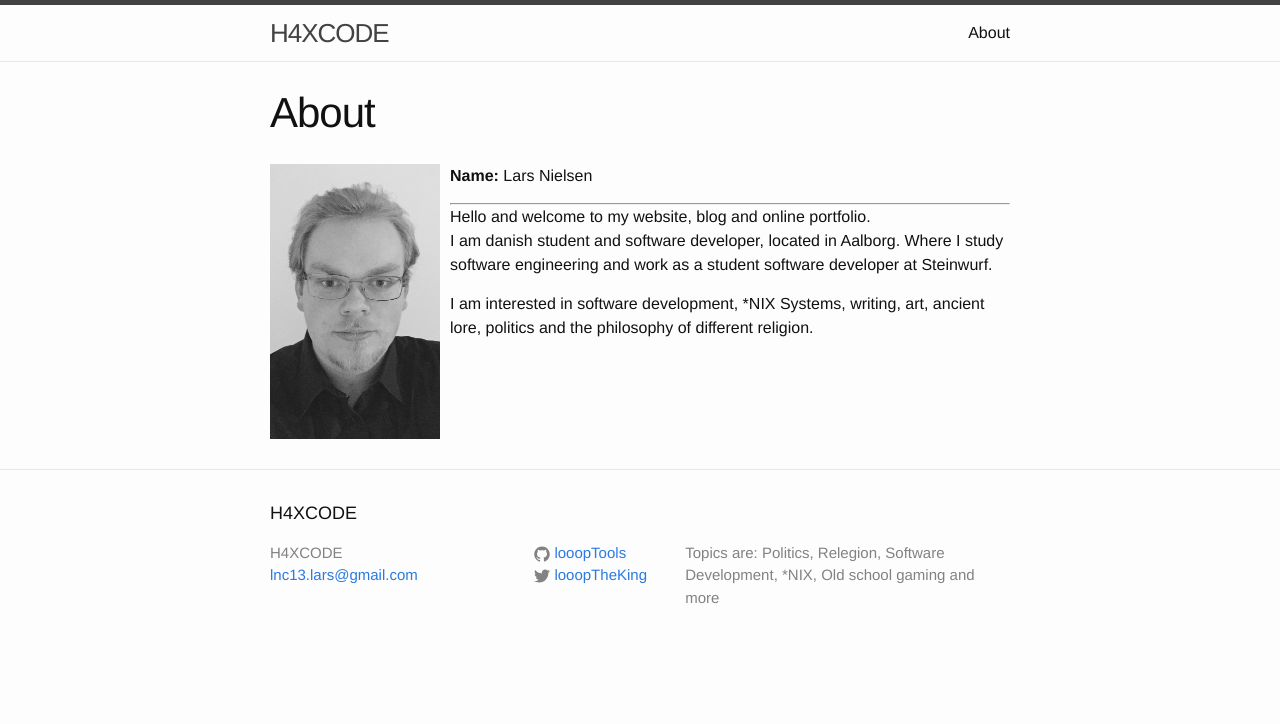
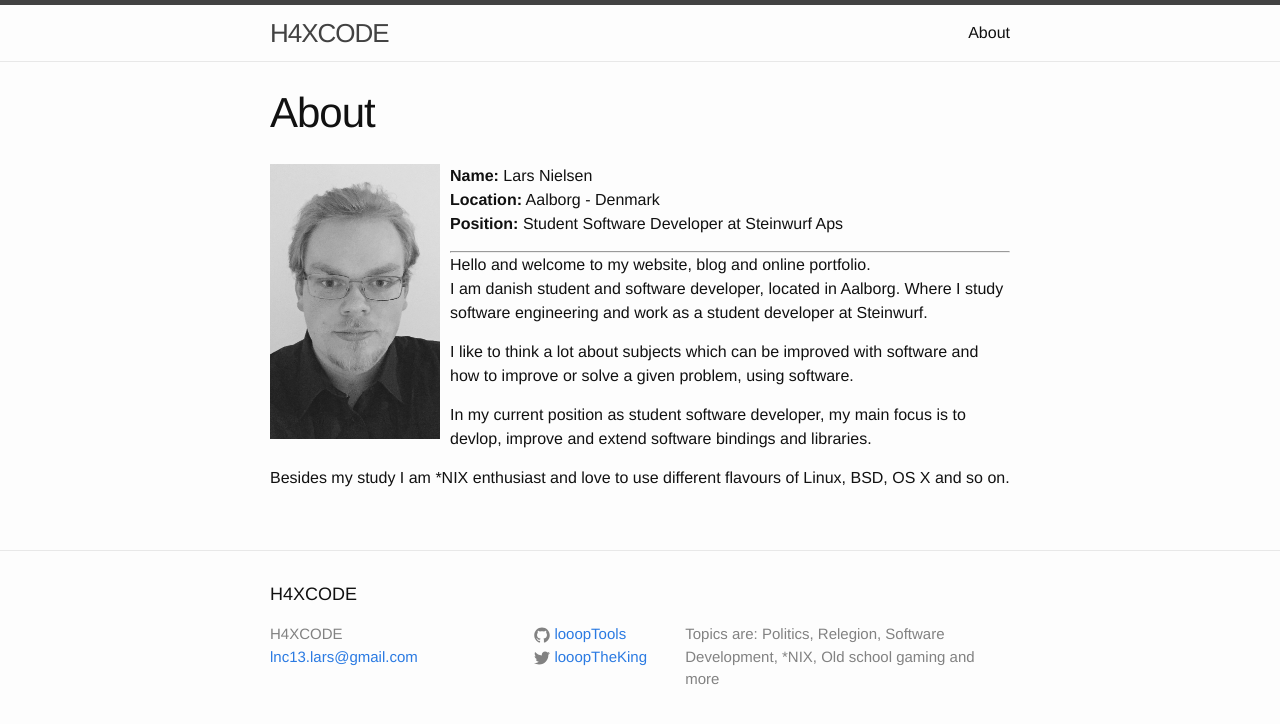
Before and after one commit to looopTools/looopTools.github.io, a Jekyll site: the page built from about.md, in a window 1280 px wide. Shown: the top 724 px of the page. Built offline with Jekyll 4.4.1, drawn with Linux system fonts in a browser that asks for light colours.

```diff
--- a/about.md
+++ b/about.md
@@ -6,8 +6,14 @@ permalink: /about/
 
 ![Lars Profile](/assets/lars.jpg){: .profile_img}
 __Name:__ Lars Nielsen <br />
+__Location:__ Aalborg - Denmark <br />
+__Position:__ Student Software Developer at Steinwurf Aps
 <hr />
 Hello and welcome to my website, blog and online portfolio. <br />
-I am danish student and software developer, located in Aalborg. Where I study software engineering and work as a student software developer at Steinwurf.
+I am danish student and software developer, located in Aalborg. Where I study software engineering and work as a student developer at Steinwurf.
 
-I am interested in software development, *NIX Systems, writing, art, ancient lore, politics and the philosophy of different religion.
+I like to think a lot about subjects which can be improved with software and how to improve or solve a given problem, using software.
+
+In my current position as student software developer, my main focus is to devlop, improve and extend software bindings and libraries.
+
+Besides my study I am *NIX enthusiast and love to use different flavours of Linux, BSD, OS X and so on.
```
Also changed, not shown: _posts/2015-09-17-refugees.md (added, +23 -0 lines).
